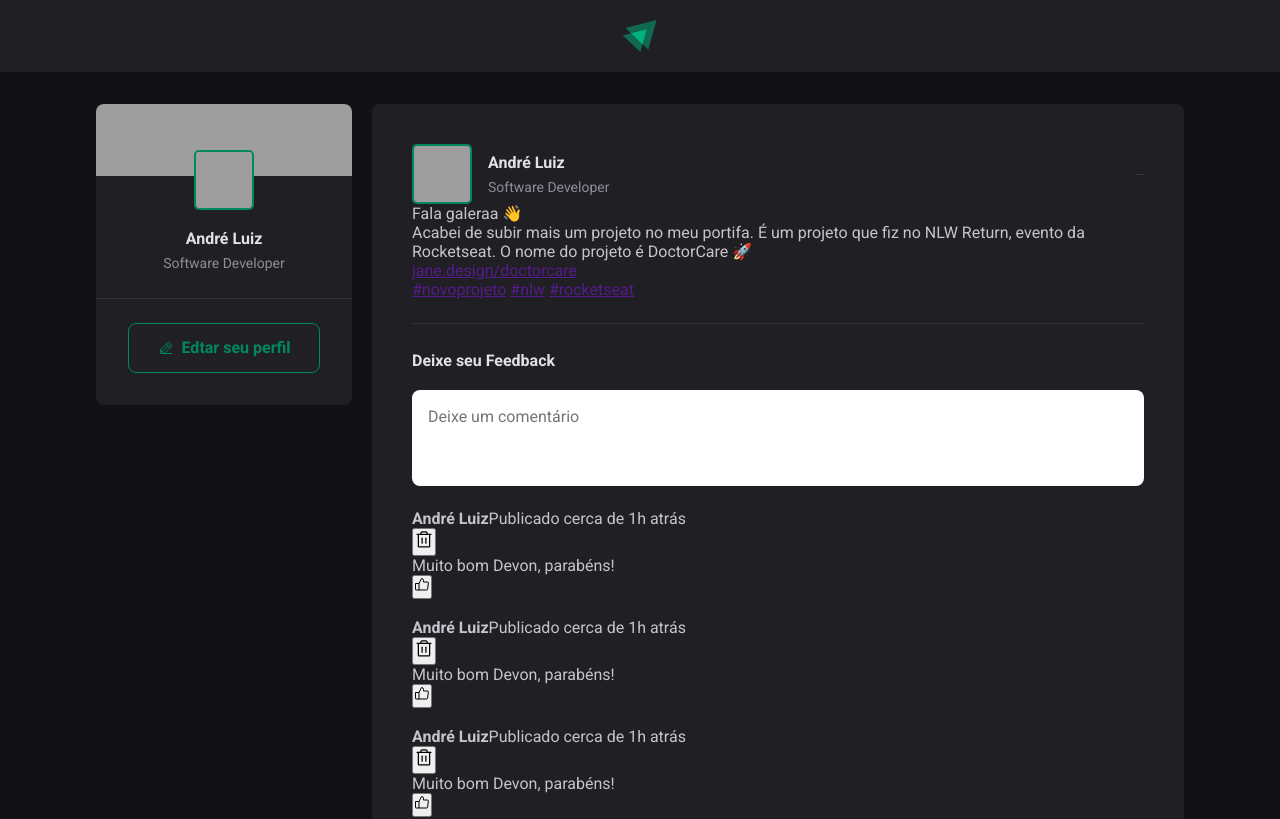
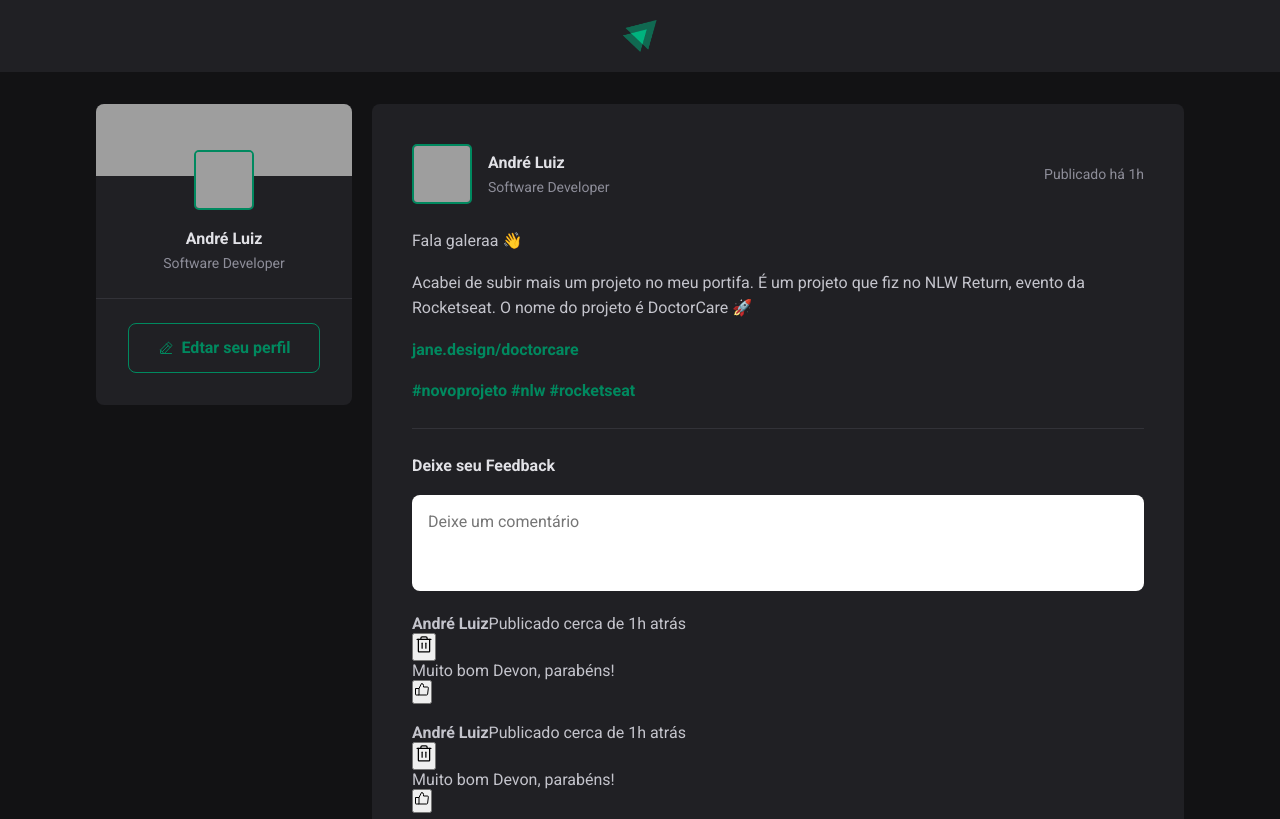
Before and after one commit to andlcode/Projeto-01---Ignite-Feed, a React (Vite) app: page / in a window 1280 px wide. Shown: the top 819 px of the page. Built offline with nearby package versions, Linux system fonts and the light colour scheme; grey boxes are pictures that could not be loaded.

Commit message:
update post

```diff
--- a/src/components/Post.jsx
+++ b/src/components/Post.jsx
@@ -20,7 +20,7 @@ export function Post(props) {
 
 
 
-  <div className={styles.commentList}>
+  <div className={styles.content}>
         <p>Fala galeraa 👋</p>
         <p>Acabei de subir mais um projeto no meu portifa. É um projeto que fiz no NLW Return, evento da Rocketseat. O nome do projeto é DoctorCare 🚀</p>
         <p><a href="">jane.design/doctorcare</a></p>
--- a/src/components/Post.module.css
+++ b/src/components/Post.module.css
@@ -37,7 +37,7 @@
 }
 
 .post >header time {
-  font-size: 0.075rem;
+  font-size: 0.875rem;
   color: var(--gray-400);
 }
 
@@ -70,7 +70,7 @@
 }
 
 .commentForm {
-  -width: 100%;
+  width: 100%;
   margin-top: 1.5rem;
   padding-top: 1.5rem;
   border-top: 1px solid var(--gray-600);
```
